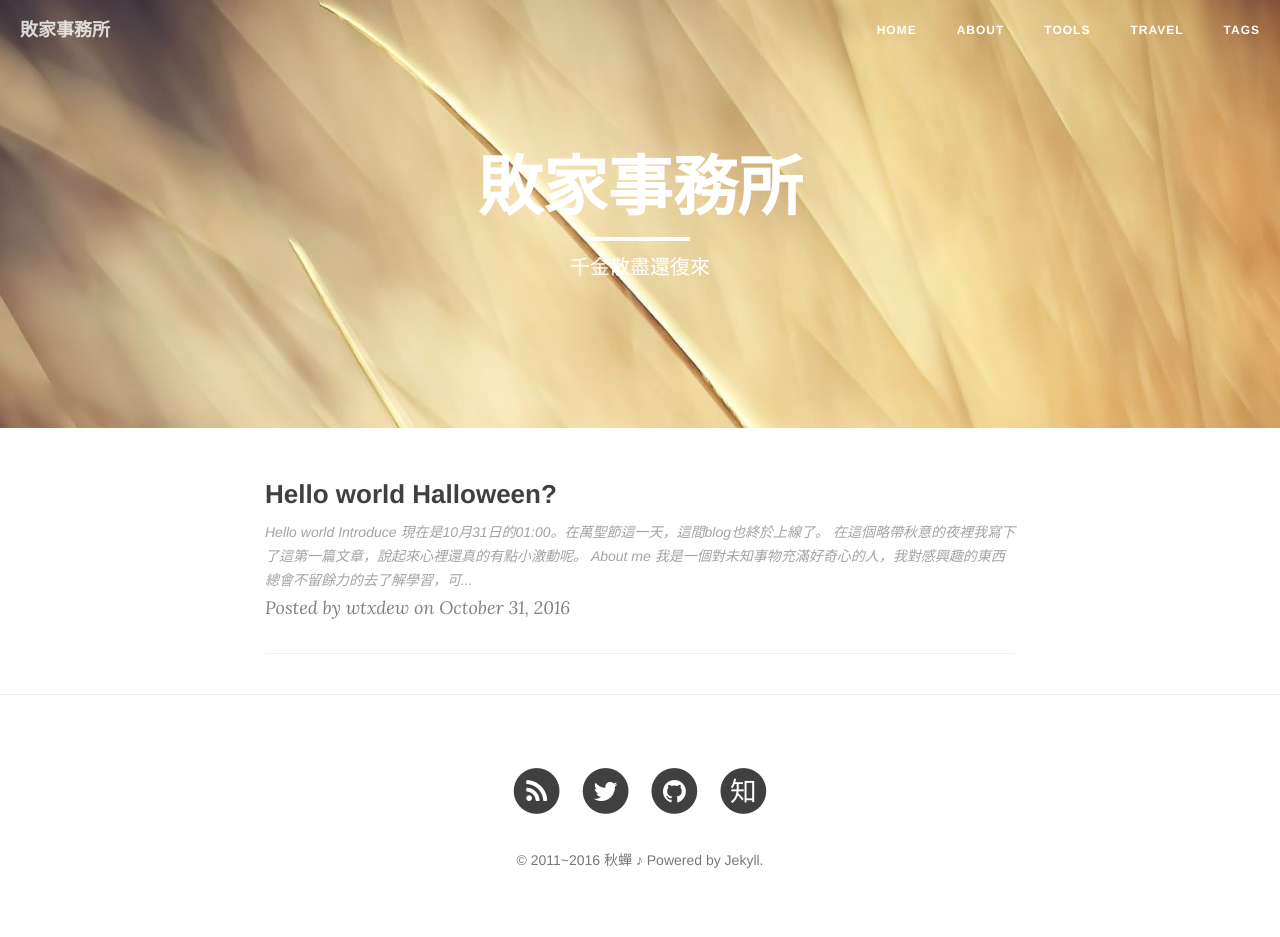
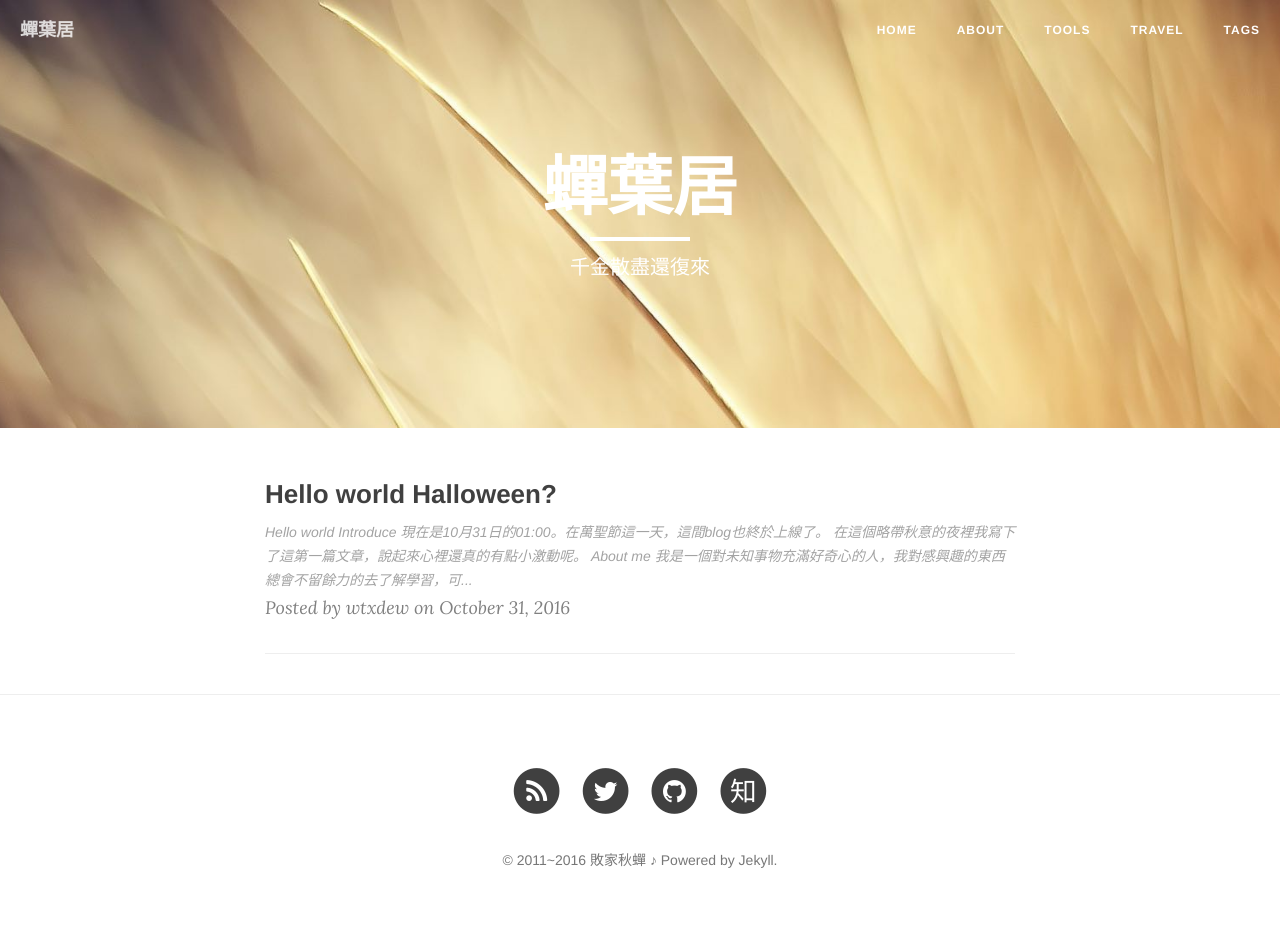
Before and after one commit to wtxdew/wtxdew.github.io, a Jekyll site: the page built from index.html, in a window 1280 px wide. Built offline with Jekyll 4.4.1, drawn with Linux system fonts in a browser that asks for light colours; nearby versions of some CDN libraries; the list of posts is cut into pages by our own code; some of the changed lines change nothing that is shown.

Commit message:
Update _config.yml

```diff
--- a/_config.yml
+++ b/_config.yml
@@ -1,15 +1,15 @@
 # Site settings
-title: 敗家事務所
+title: 蟬葉居
 header-img: "img/autumn2.jpg"
-tagline: ""
-description: "千金散盡還復來！"
+tagline: "秋蟬的心路分享"
+description: "包括但不限於鋼筆、墨水、蘸水筆、小提琴、塔羅、動漫、TRPG、COC、MAC的經驗分享。細數下來我的興趣還真是多呢XD"
 baseurl: ""
 url: "http://wtxdew.me"
 #url: "http://localhost:4000"
 
 # About/contact
 owner:
-  name: "秋蟬"
+  name: "敗家秋蟬"
   email: wt_air@icloud.cn
   bio: ""
 
```
